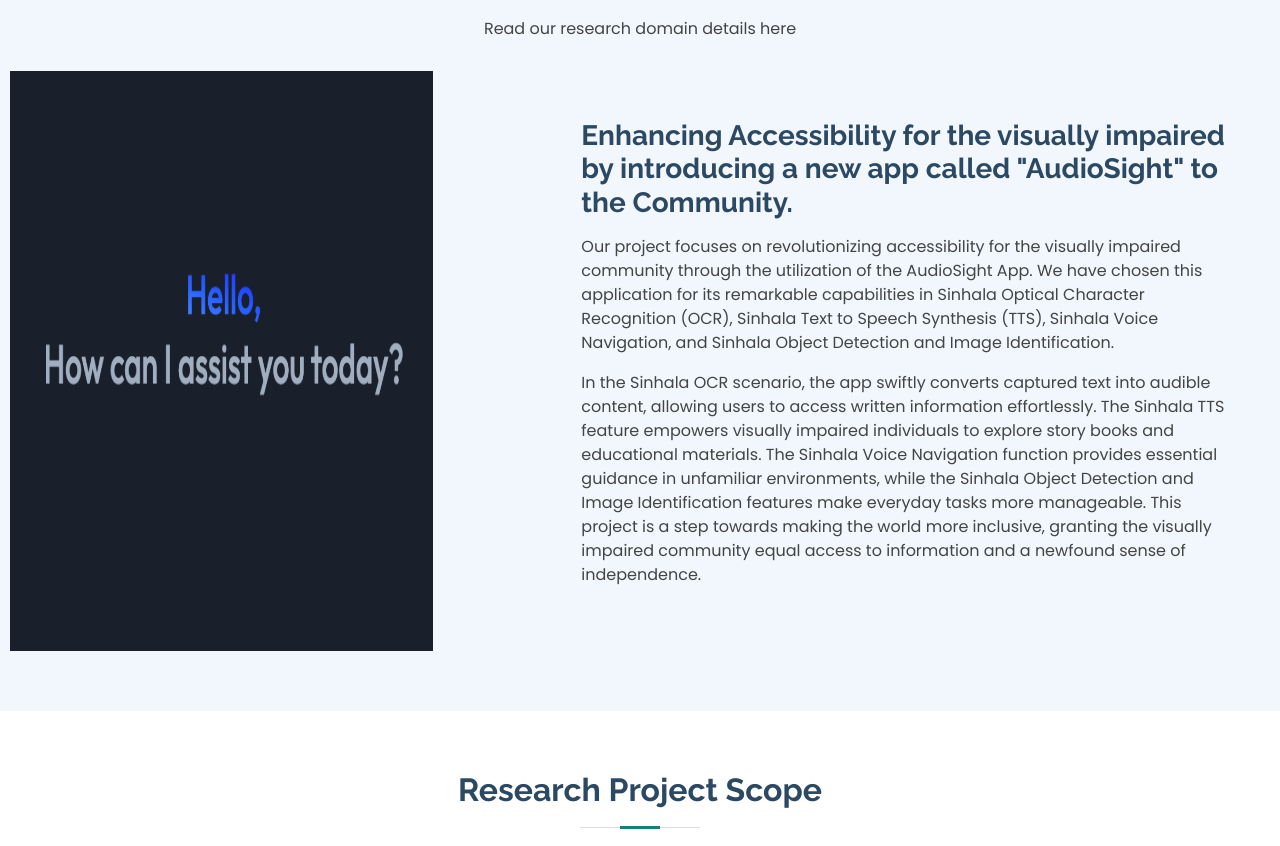
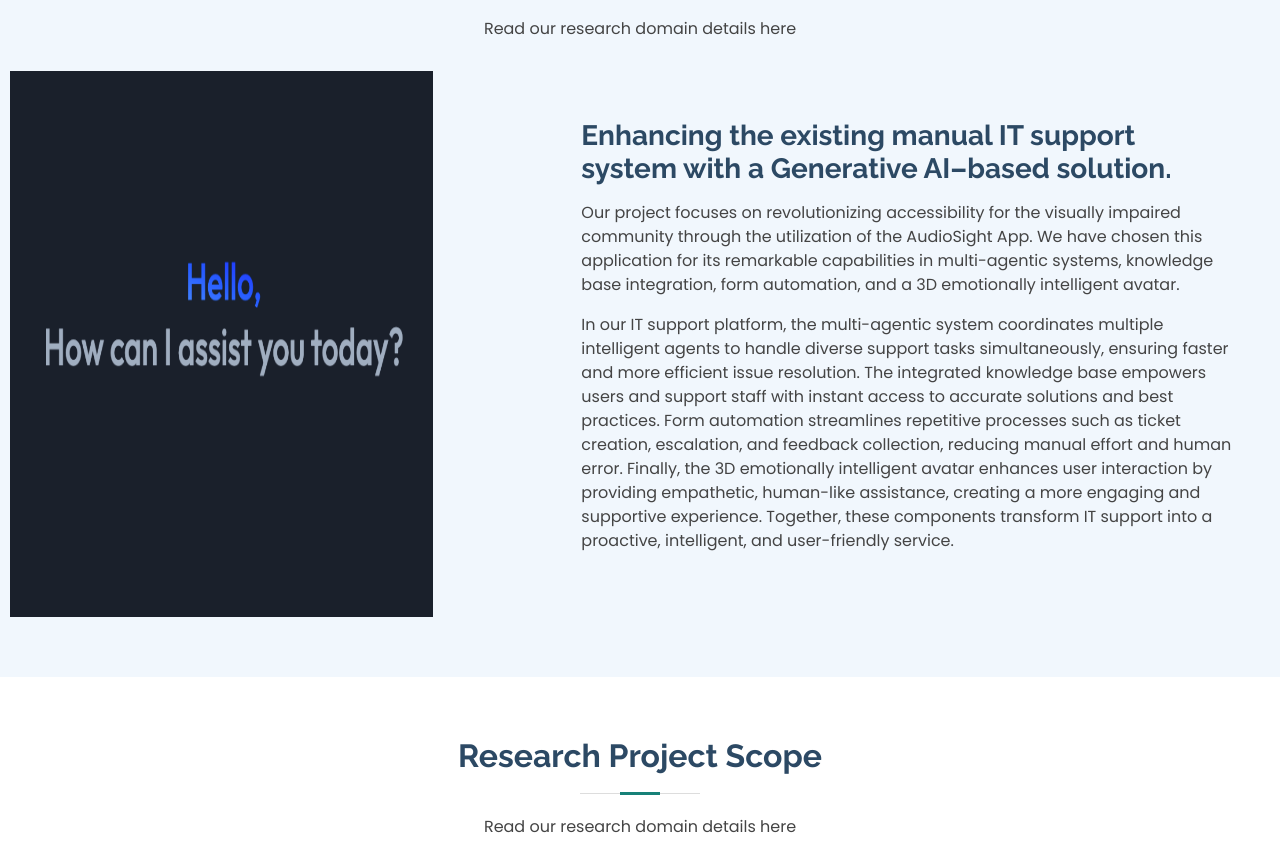
Before and after one commit to nxdun/rp25-036, a plain HTML site: page Website/index.html in a window 1280 px wide. Shown: the part 1828-2674 px from the top of the page. Drawn offline with Linux system fonts and the light colour scheme.

Commit message:
About the project section is done

```diff
--- a/Website/index.html
+++ b/Website/index.html
@@ -213,31 +213,12 @@
           </div>
           <div
             class="col-xl-7 col-lg-6 icon-boxes d-flex flex-column align-items-stretch justify-content-center py-5 px-lg-5">
-            <h3>Enhancing Accessibility for the visually impaired by introducing a new app called "AudioSight" to the Community.</h3>
+            <h3>Enhancing the existing manual IT support system with a Generative AI–based solution.</h3>
 
-            <p>Our project focuses on revolutionizing accessibility for
-              the visually impaired community through the utilization of
-              the AudioSight App. We have chosen this application for its
-              remarkable capabilities in Sinhala Optical Character
-              Recognition (OCR), Sinhala Text to Speech Synthesis (TTS),
-              Sinhala Voice Navigation, and Sinhala Object Detection and
-              Image Identification.
+            <p>Our project focuses on revolutionizing accessibility for the visually impaired community through the utilization of the AudioSight App. We have chosen this application for its remarkable capabilities in multi-agentic systems, knowledge base integration, form automation, and a 3D emotionally intelligent avatar.
             </p>
 
-            <p>In the Sinhala OCR scenario, the app swiftly
-              converts captured text into audible content,
-              allowing users to access written information
-              effortlessly. The Sinhala TTS feature empowers
-              visually impaired individuals to explore story books
-              and educational materials. The Sinhala Voice
-              Navigation function provides essential guidance
-              in unfamiliar environments, while the Sinhala
-              Object Detection and Image Identification features
-              make everyday tasks more manageable.
-              This project is a step towards making the world
-              more inclusive, granting the visually impaired
-              community equal access to information and a
-              newfound sense of independence.
+            <p>In our IT support platform, the multi-agentic system coordinates multiple intelligent agents to handle diverse support tasks simultaneously, ensuring faster and more efficient issue resolution. The integrated knowledge base empowers users and support staff with instant access to accurate solutions and best practices. Form automation streamlines repetitive processes such as ticket creation, escalation, and feedback collection, reducing manual effort and human error. Finally, the 3D emotionally intelligent avatar enhances user interaction by providing empathetic, human-like assistance, creating a more engaging and supportive experience. Together, these components transform IT support into a proactive, intelligent, and user-friendly service.
             </p>
           </div>
         </div>
```
